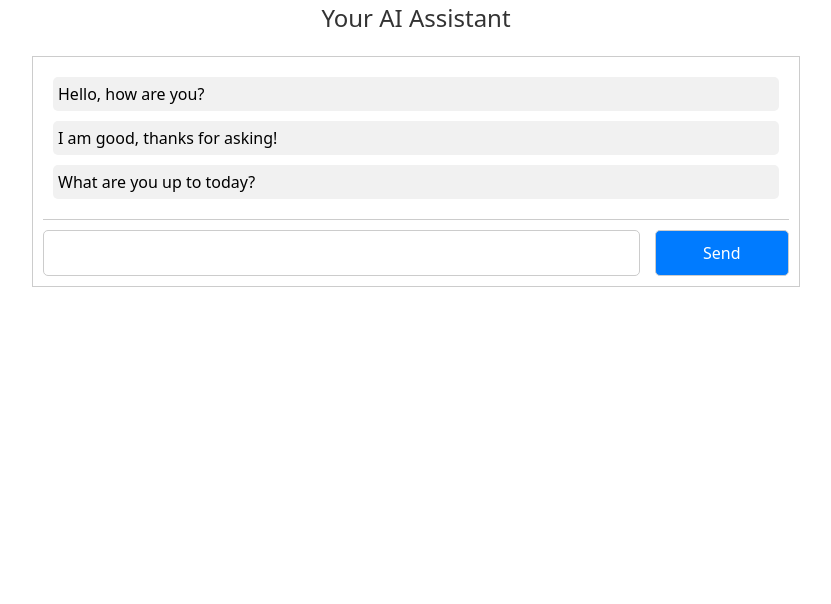
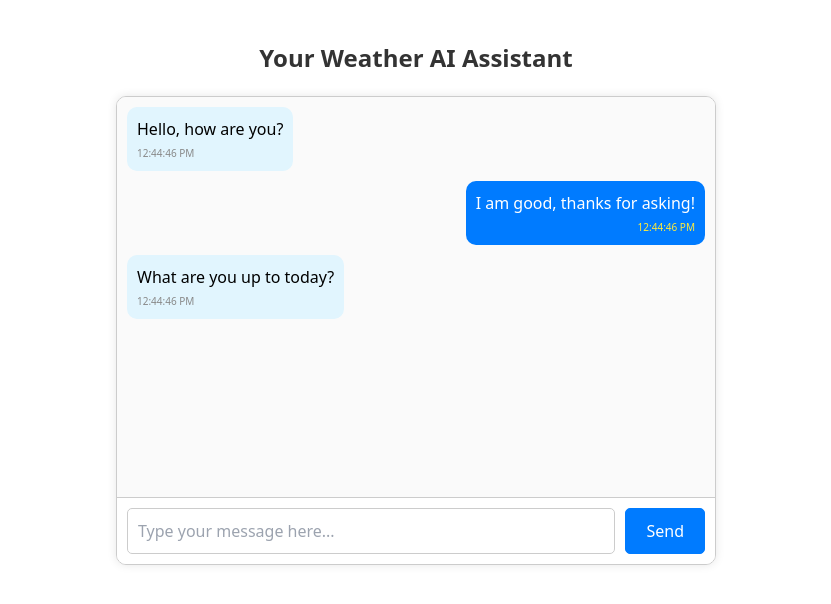
Before and after one commit to abhikant12/HWI-team11-frontend, a React (Create React App) app: page /chat in a window 1280 px wide. Shown: the top 604 px of the page, without its empty margins (224-1055 px from the left). Built offline with nearby package versions, Linux system fonts and the light colour scheme.

Commit message:
added chat feature

```diff
--- a/package.json
+++ b/package.json
@@ -5,12 +5,14 @@
   "dependencies": {
     "@deck.gl/layers": "^9.0.27",
     "@deck.gl/react": "^9.0.27",
+    "@google/generative-ai": "^0.16.0",
     "@react-google-maps/api": "^2.19.3",
     "@testing-library/jest-dom": "^5.17.0",
     "@testing-library/react": "^13.4.0",
     "@testing-library/user-event": "^13.5.0",
     "axios": "^1.7.3",
     "chart.js": "^4.4.3",
+    "dotenv": "^16.4.5",
     "leaflet": "^1.9.4",
     "mapbox-gl": "^3.5.2",
     "maplibre-gl": "^4.5.1",
--- a/src/App.js
+++ b/src/App.js
@@ -1,6 +1,7 @@
 import React from 'react';
 import { BrowserRouter, Route, Routes } from 'react-router-dom';
-import MapFun from './components/MapFun';
+
+import GetCityDetail from './components/GetCityDetails';
 import ChatApp from './pages/chat';
 
 export default function App() {
@@ -9,7 +10,7 @@ export default function App() {
       <BrowserRouter>
         <Routes>
 
-          <Route path="/" element={<MapFun />} />
+          <Route path="/" element={<GetCityDetail />} />
           <Route path="/chat" element={<ChatApp />} />
         </Routes>
       </BrowserRouter>
--- /dev/null
+++ b/src/components/GetCityDetails.jsx
@@ -0,0 +1,86 @@
+import React from 'react';
+import { useNavigate } from 'react-router-dom';
+import GraphComponent from './Graph';
+import MAPS from './MAPS';
+import Navbar from './Navbar';
+
+function GetCityDetail() {
+
+  const navigate = useNavigate();
+
+  const handleChatClick = () => {
+    navigate('/chat');
+  };
+
+  return (
+    <div className='flex flex-col h-screen'>
+      <Navbar />
+
+      {/* Main Content */}
+      <div className='flex flex-col md:flex-row justify-center items-center flex-1 p-4 space-x-3'>
+
+        {/* Form Card */}
+        <div className='flex flex-col space-y-4 bg-white shadow-lg rounded-lg p-6 mb-4 md:mb-0 md:mr-4 w-full md:w-1/3'>
+
+          <div className='flex flex-col'>
+            <label htmlFor='source' className='text-lg font-medium'>City</label>
+            <input type='text' id='source' className='border border-gray-300 p-2 rounded-md' />
+          </div>
+
+          <div>
+            <button className='bg-green-800 hover:bg-green-700 text-white p-3 rounded-md font-bold w-full transition duration-200 ease-in-out transform hover:scale-105'>
+              Get Details
+            </button>
+          </div>
+
+          <div>
+            <GraphComponent />
+          </div>
+        </div>
+
+        {/* Map Area */}
+        <div className=''>
+          <MAPS />
+        </div>
+      </div>
+
+      {/* Chat Icon with Tooltip */}
+      <div className='relative'>
+        <div
+          className='fixed flex justify-center items-center bottom-11 right-11 bg-blue-600 hover:bg-blue-700 text-white p-3 rounded-full shadow-lg cursor-pointer transition duration-200 ease-in-out transform hover:scale-110'
+          onClick={handleChatClick}
+          onMouseEnter={() => document.getElementById('tooltip').style.opacity = 1}
+          onMouseLeave={() => document.getElementById('tooltip').style.opacity = 0}
+        >
+          <svg
+            xmlns="http://www.w3.org/2000/svg"
+            fill="none"
+            viewBox="0 0 24 24"
+            strokeWidth={2}
+            stroke="currentColor"
+            className="w-8 h-8 -mt-1"
+          >
+            <path
+              strokeLinecap="round"
+              strokeLinejoin="round"
+              d="M17 8h2a2 2 0 012 2v8a2 2 0 01-2 2H7l-4 4V10a2 2 0 012-2h2m10 0a4 4 0 11-8 0 4 4 0 018 0z"
+            />
+          </svg>
+        </div>
+        <div
+          id='tooltip'
+          className='absolute bottom-[109px] right-1 bg-gray-800 text-white text-sm rounded-lg py-2 px-4 opacity-0 transition-opacity duration-200 ease-in-out'
+        >
+          Weather AI Assistance
+          <div className='absolute top-full right-[60px] transform translate-y-[0px]'>
+            <svg width="16" height="8" viewBox="0 0 16 8" fill="none" xmlns="http://www.w3.org/2000/svg">
+              <path d="M0 0L8 8L16 0H0Z" fill="#1f2937"/>
+            </svg>
+          </div>
+        </div>
+      </div>
+    </div>
+  );
+}
+
+export default GetCityDetail;
--- a/src/components/MapFun.jsx
+++ /dev/null
@@ -1,45 +0,0 @@
-import React from 'react';
-import GraphComponent from './Graph';
-import MAPS from './MAPS';
-import Navbar from './Navbar';
-
-
-function MapFun() {
-  return (
-    <div className='flex flex-col h-screen'>
-
-      <Navbar/>
-
-      {/* Main Content */}
-      <div className='flex flex-col md:flex-row justify-center items-center flex-1 p-4 space-x-3'>
-
-        {/* Form Card */}
-        <div className='flex flex-col space-y-4 bg-white shadow-lg rounded-lg p-6 mb-4 md:mb-0 md:mr-4 w-full md:w-1/3'>
-
-            <div className='flex flex-col'>
-              <label htmlFor='source' className='text-lg font-medium'> City </label>
-              <input type='text' id='source' className='border border-gray-300 p-2 rounded-md' />
-            </div>
-
-            <div>
-                <button className='bg-green-800 hover:bg-green-700 text-white p-3 rounded-md font-bold w-full transition duration-200 ease-in-out transform hover:scale-105'>
-                    Get Route
-                </button>
-            </div>
-
-            <div>
-               <GraphComponent />
-            </div>
-
-        </div>
-
-        {/* Map Area */}
-        <div className=''>
-            <MAPS />
-        </div>
-      </div>
-    </div>
-  );
-}
-
-export default MapFun;
--- a/src/pages/chat.jsx
+++ b/src/pages/chat.jsx
@@ -1,49 +1,133 @@
-import React, { useState } from 'react';
+import axios from 'axios';
+import React, { useEffect, useRef, useState } from 'react';
 
 const ChatApp = () => {
-  // State for storing messages
   const [messages, setMessages] = useState([
-    'Hello, how are you?',
-    'I am good, thanks for asking!',
-    'What are you up to today?'
+    { text: 'Hello, how are you?', isUser: false, timestamp: new Date().toLocaleTimeString() },
+    { text: 'I am good, thanks for asking!', isUser: true, timestamp: new Date().toLocaleTimeString() },
+    { text: 'What are you up to today?', isUser: false, timestamp: new Date().toLocaleTimeString() },
   ]);
 
-  // State for the input field
   const [newMessage, setNewMessage] = useState('');
+  const [isTyping, setIsTyping] = useState(false);
+  const messagesEndRef = useRef(null);
 
-  // Function to handle sending a new message
-  const sendMessage = () => {
+
+
+  const sendMessage = async () => {
     if (newMessage.trim()) {
-      setMessages([...messages, newMessage]);
+      const userMessage = { text: newMessage, isUser: true, timestamp: new Date().toLocaleTimeString() };
+      setMessages([...messages, userMessage]);
       setNewMessage('');
+      setIsTyping(false);
+
+      try {
+        const response = await axios.post('http://localhost:4000/api/v1/aichat/chat', {
+          prompt: `"Only provide answers related to weather forecasts, floods, natural disasters, or geographical locations. For any other types of questions,
+          respond with: 'I'm sorry, but I am unable to answer your question. My expertise lies in weather forecasting, floods, natural disasters, and
+          geographical locations.' The user's question is: '${newMessage}'. Limit the response to a maximum of 200 words; otherwise, mention that the
+          response is limited to 200 words."`,
+        });
+
+        if(response.status === 200){
+          const aiMessageText = response.data.data;
+
+          const aiMessage = { text: aiMessageText, isUser: false, timestamp: new Date().toLocaleTimeString() };
+          setMessages((prevMessages) => [...prevMessages, aiMessage]);
+        } else {
+          console.error('Failed to fetch AI response:', response.statusText);
+        }
+      } catch (error) {
+        console.error('Error occurred while sending message:', error);
+      }
     }
   };
 
+
+  useEffect(() => {
+    messagesEndRef.current?.scrollIntoView({ behavior: 'smooth' });
+  }, [messages]);
+
   return (
     <>
-    <h1 style={{ textAlign: 'center', fontSize: '24px', color: '#333', marginBottom: '20px' }}>
-    Your AI Assistant
+      <h1 style={{ textAlign: 'center', fontSize: '24px', color: '#333', marginBottom: '20px' }} className="font-bold mt-10">
+        Your Weather AI Assistant
       </h1>
-    <div style={{ width: '60%',margin:'auto', border: '1px solid #ccc', padding: '10px' }}>
-      <div style={{ height: '100%', overflowY: 'scroll', borderBottom: '1px solid #ccc', padding: '10px' }}>
+      <div style={{ width: '90%', maxWidth: '600px', margin: 'auto', border: '1px solid #ccc', borderRadius: '10px', overflow: 'hidden', boxShadow: '0 0 10px rgba(0, 0, 0, 0.1)' }}>
+        <div style={{ height: '400px', overflowY: 'auto', padding: '10px', backgroundColor: '#fafafa' }}>
           {messages.map((message, index) => (
-          <div key={index} style={{ marginBottom: '10px' }}>
-            <div style={{ padding: '5px', backgroundColor: '#f1f1f1', borderRadius: '5px' }}>
-              {message}
+            <div
+              key={index}
+              style={{
+                marginBottom: '10px',
+                display: 'flex',
+                justifyContent: message.isUser ? 'flex-end' : 'flex-start',
+              }}
+            >
+              <div
+                style={{
+                  padding: '10px',
+                  borderRadius: '10px',
+                  maxWidth: '80%',
+                  wordWrap: 'break-word',
+                  backgroundColor: message.isUser ? '#007bff' : '#e1f5fe',
+                  color: message.isUser ? 'white' : 'black',
+                  position: 'relative',
+                  transition: 'background-color 0.3s',
+                }}
+                onMouseOver={(e) =>
+                  (e.currentTarget.style.backgroundColor = message.isUser ? '#0056b3' : '#cde7f9')
+                }
+                onMouseOut={(e) =>
+                  (e.currentTarget.style.backgroundColor = message.isUser ? '#007bff' : '#e1f5fe')
+                }
+              >
+                {message.text}
+                <div
+                  style={{
+                    color: message.isUser ? '#ffeb3b' : '#888',
+                    fontSize: '10px',
+                    marginTop: '5px',
+                    textAlign: message.isUser ? 'right' : 'left',
+                  }}
+                >
+                  {message.timestamp}
+                </div>
               </div>
             </div>
           ))}
+          <div ref={messagesEndRef} /> {/* For auto-scrolling */}
         </div>
-      <div style={{ marginTop: '10px' }}>
+        {isTyping && (
+          <div style={{ padding: '10px', backgroundColor: '#fff', textAlign: 'left', fontSize: '12px', color: '#888' }}>
+            User is typing...
+          </div>
+        )}
+        <div style={{ display: 'flex', padding: '10px', borderTop: '1px solid #ccc', backgroundColor: '#fff' }}>
           <input
             type="text"
             value={newMessage}
-          onChange={(e) => setNewMessage(e.target.value)}
-          style={{ width: '80%', padding: '10px', border: '1px solid #ccc', borderRadius: '5px' }}
+            onChange={(e) => {
+              setNewMessage(e.target.value);
+              setIsTyping(true);
+            }}
+            placeholder="Type your message here..."
+            style={{ flex: 1, padding: '10px', border: '1px solid #ccc', borderRadius: '5px', marginRight: '10px' }}
           />
           <button
             onClick={sendMessage}
-          style={{ width: '18%', padding: '10px', marginLeft: '2%', border: '1px solid #ccc', borderRadius: '5px', backgroundColor: '#007bff', color: 'white', cursor: 'pointer' }}
+            style={{
+              padding: '10px 20px',
+              border: '1px solid #007bff',
+              borderRadius: '5px',
+              backgroundColor: '#007bff',
+              color: 'white',
+              cursor: 'pointer',
+              flexShrink: 0,
+              transition: 'background-color 0.3s',
+            }}
+            onMouseOver={(e) => (e.currentTarget.style.backgroundColor = '#0056b3')}
+            onMouseOut={(e) => (e.currentTarget.style.backgroundColor = '#007bff')}
           >
             Send
           </button>
```
Also changed, not shown: 2 other files (tests, documents, lock files or other folders). Lines whose indentation alone changed are shown as unchanged.
